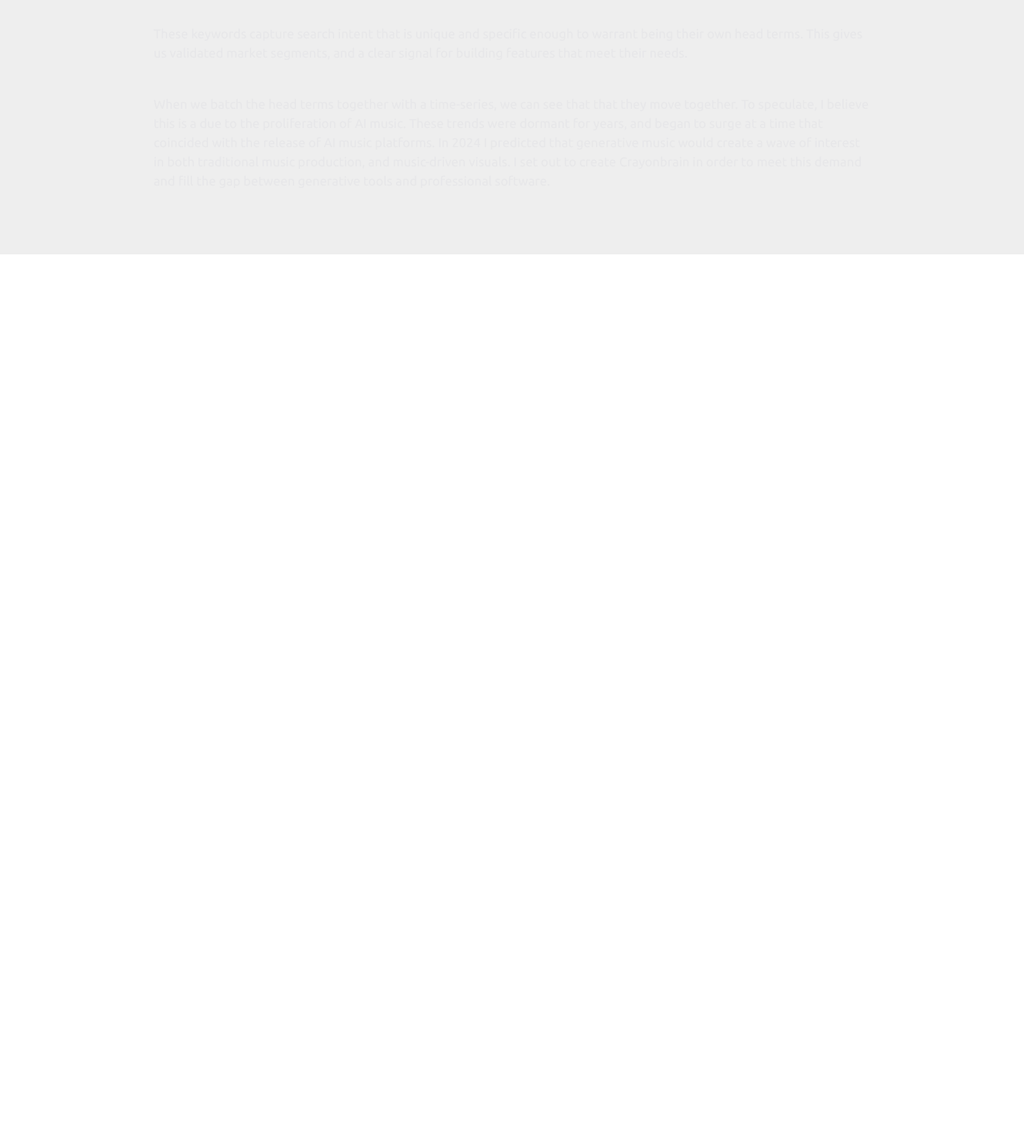
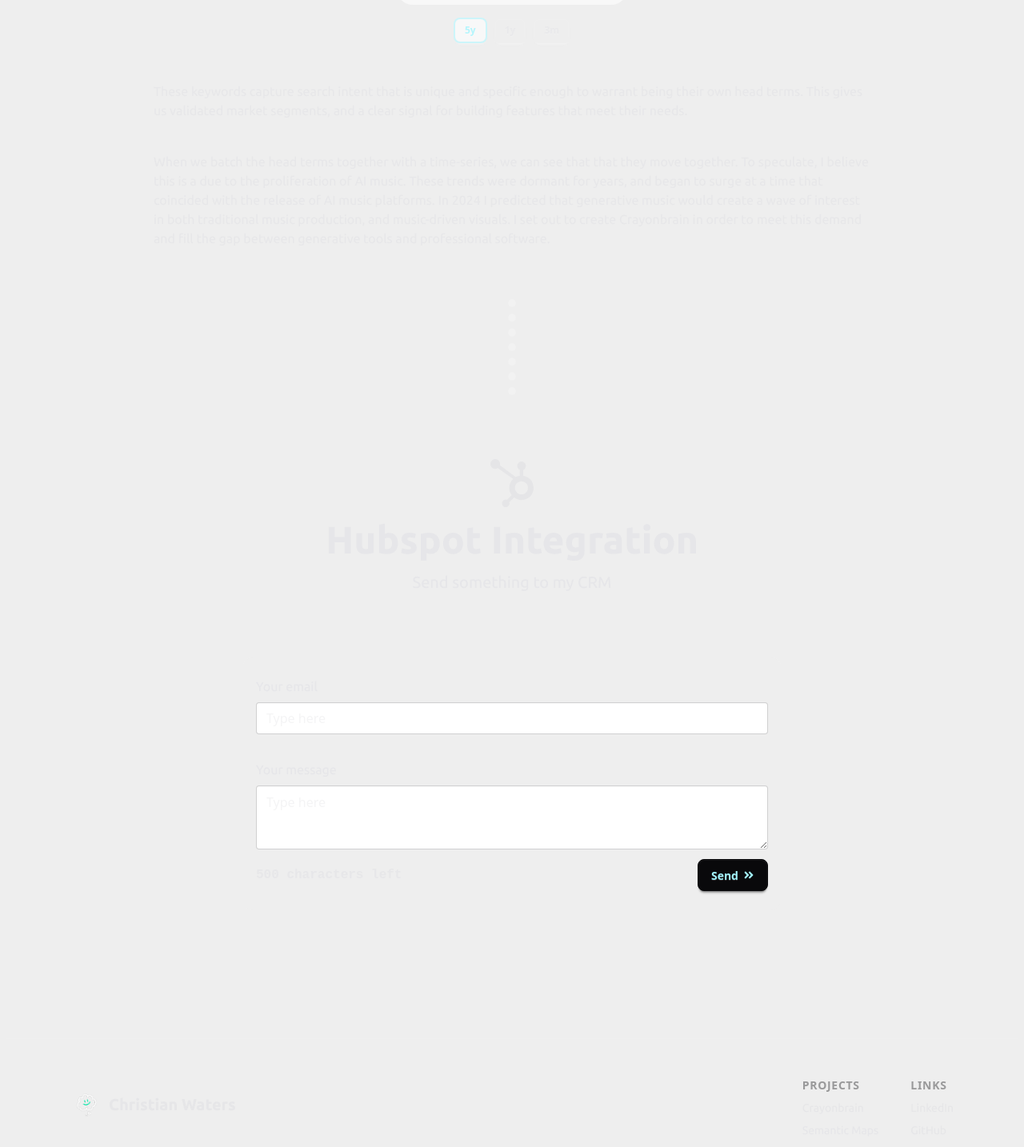
Before and after one commit to rotisserie-christian/portfolio, a React (Vite) app: page /trends in a window 1280 px wide. Shown: the part 4967-6401 px from the top of the page at 80% size. Before the commit the page ends 5285 px from the top, so only its background shows below. Built offline with nearby package versions, Linux system fonts and the light colour scheme; no server answers.

Commit message:
added contact and footer to trends page

```diff
--- a/src/pages/Trends.jsx
+++ b/src/pages/Trends.jsx
@@ -3,6 +3,8 @@ import LazyTrendChart from "@/components/semanticmaps/ui/LazyTrendChart";
 import ScatterPlot from "@/components/semanticmaps/ui/ScatterPlot";
 import TrendTable from "@/components/semanticmaps/ui/TrendTable";
 import SectionNav from "@/components/ui/SectionNav";
+import Contact from "@/components/contact/Contact";
+import Footer from "@/components/ui/Footer";
 
 const MUSIC_VIDEO_MAKER = ["music video maker"];
 
@@ -95,7 +97,10 @@ export default function Trends() {
 
                         After this we can merge near-duplicates and drop noise. This curation step is important to avoid wasting API tokens on
                         low quality or irrelevant terms. Once we have a clean set of terms, we can group them into semantic clusters,
-                        so later rankings read as themes, rather than a flat list of keywords.
+                        so later rankings read as themes, rather than a flat list of keywords.<br /><br />
+
+                        Each term is embedded with a sentence transformer, then grouped by cosine similarity so semantically close phrases
+                        land in the same cluster. That sorts near-duplicates automatically, and a quick human pass still fixes labels and intent mismatches.
                     </p>
 
                     <h2
@@ -254,7 +259,14 @@ export default function Trends() {
                     professional software.
                     </p>
                 </article>
+
+                <div className="flex justify-center w-full mt-12 lg:mt-16">
+                    <div className="border-l-[10px] border-dotted border-white/20 h-[120px]"></div>
+                </div>
             </div>
+
+            <Contact source="trends" />
+            <Footer />
         </section>
     );
 }
```
